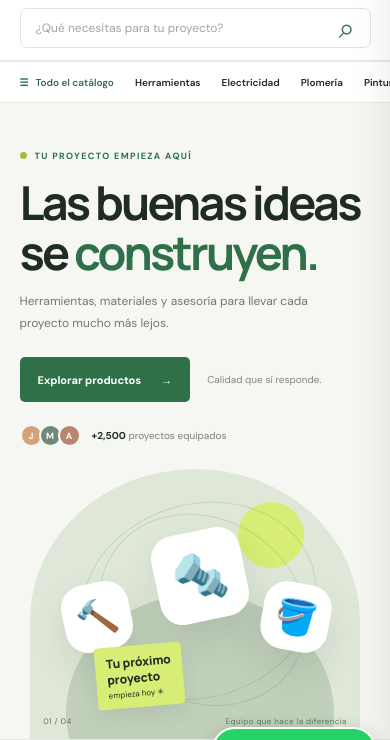
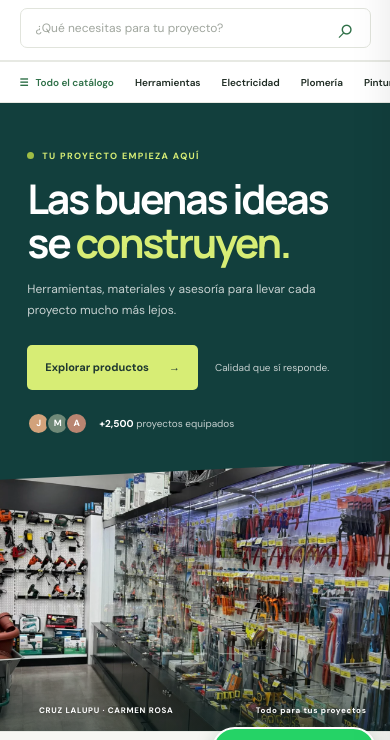
Before and after one commit to fjtrelles-ship-it/web-silva, a plain HTML site: page index.html in a window 390 px wide. Shown: the part 58-798 px from the top of the page. Drawn offline with Linux system fonts and the light colour scheme.

Commit message:
Add files via upload

```diff
--- a/index.html
+++ b/index.html
@@ -64,15 +64,9 @@
           <span><strong>+2,500</strong> proyectos equipados</span>
         </div>
       </div>
-      <div class="hero-art" aria-label="Selección de herramientas para tus proyectos">
-        <div class="art-orbit orbit-one"></div>
-        <div class="art-orbit orbit-two"></div>
-        <div class="art-sun"></div>
-        <div class="tool-emoji drill" aria-hidden="true">🔩</div>
-        <div class="tool-emoji hammer" aria-hidden="true">🔨</div>
-        <div class="tool-emoji paint" aria-hidden="true">🪣</div>
-        <div class="hero-sticker"><strong>Tu próximo<br>proyecto</strong><span>empieza hoy ✳</span></div>
-        <div class="art-caption"><span>01 / 04</span><span>Equipo que hace la diferencia</span></div>
+      <div class="hero-art">
+        <img class="hero-photo" src="imagenes/FRONT.webp" alt="Interior de la ferretería Cruz Lalupu Carmen Rosa">
+        <div class="art-caption"><span>CRUZ LALUPU · CARMEN ROSA</span><span>Todo para tus proyectos</span></div>
       </div>
       <div class="hero-index" aria-hidden="true">CRUZ LALUPU · CARMEN ROSA</div>
     </section>
--- a/style.css
+++ b/style.css
@@ -49,40 +49,34 @@ button { color: inherit; }
 .nav-promo { margin-left: auto; color: #798079; font-size: 10px; white-space: nowrap; }
 .nav-promo span { color: var(--green); }
 
-.hero { position: relative; min-height: 440px; display: grid; grid-template-columns: 1fr 1.03fr; overflow: hidden; max-width: 1440px; padding: 0 6.25%; margin: auto; }
-.hero-copy { z-index: 1; align-self: center; padding: 44px 0 53px; }
+.hero { position: relative; min-height: 440px; display: grid; grid-template-columns: .92fr 1.08fr; overflow: hidden; max-width: 1440px; padding: 0; margin: auto; background: #123f3d; }
+.hero-copy { z-index: 1; align-self: center; padding: 44px 5vw 53px 6.25vw; color: #fff; }
 .eyebrow { display: inline-flex; align-items: center; gap: 8px; color: var(--green); font-size: 9px; font-weight: 800; letter-spacing: 1.35px; }
 .eyebrow-dot { width: 7px; height: 7px; border-radius: 50%; background: #9fbd45; }
 h1, h2, h3, p { margin-top: 0; }
+.hero .eyebrow { color: var(--lime); }
 .hero h1 { margin: 17px 0 14px; font: 700 clamp(38px, 4.8vw, 62px)/1.07 var(--font-display); letter-spacing: -3.4px; }
-.hero h1 span { color: var(--green); }
-.hero-copy > p { max-width: 370px; margin-bottom: 23px; color: #707970; font-size: 13px; line-height: 1.8; }
+.hero h1 span { color: var(--lime); }
+.hero-copy > p { max-width: 370px; margin-bottom: 23px; color: rgb(255 255 255 / 76%); font-size: 13px; line-height: 1.8; }
 .hero-actions { display: flex; align-items: center; gap: 17px; }
 .button { min-height: 45px; display: inline-flex; align-items: center; justify-content: center; gap: 20px; padding: 0 18px; border: 0; border-radius: 5px; font-size: 11px; font-weight: 700; cursor: pointer; transition: transform .18s, background .18s; }
 .button:hover { transform: translateY(-2px); }
 .button-dark { background: var(--green); color: #fff; }
 .button-dark:hover { background: var(--green-dark); }
-.hero-note { color: #81877f; font-size: 10px; }
-.hero-proof { display: flex; align-items: center; gap: 11px; margin-top: 34px; color: #7a8179; font-size: 10px; }
-.hero-proof strong { color: var(--ink); }
+.hero .button-dark { background: var(--lime); color: #1f3831; }
+.hero .button-dark:hover { background: #e1f58a; }
+.hero-note { color: rgb(255 255 255 / 75%); font-size: 10px; }
+.hero-proof { display: flex; align-items: center; gap: 11px; margin-top: 34px; color: rgb(255 255 255 / 75%); font-size: 10px; }
+.hero-proof strong { color: #fff; }
 .proof-avatars { display: flex; padding-left: 4px; }
-.proof-avatars i { width: 23px; height: 23px; display: grid; place-items: center; margin-left: -4px; border: 2px solid var(--paper); border-radius: 50%; background: #d2a27b; color: #fff; font-size: 9px; font-style: normal; font-weight: 700; }
+.proof-avatars i { width: 23px; height: 23px; display: grid; place-items: center; margin-left: -4px; border: 2px solid #123f3d; border-radius: 50%; background: #d2a27b; color: #fff; font-size: 9px; font-style: normal; font-weight: 700; }
 .proof-avatars i:nth-child(2) { background: #708978; }
 .proof-avatars i:nth-child(3) { background: #b98571; }
-.hero-art { position: relative; min-height: 390px; align-self: stretch; margin: 24px 0 0; overflow: hidden; border-radius: 50% 50% 0 0 / 56% 56% 0 0; background: #dfe8d8; }
-.hero-art::before { content: ""; position: absolute; left: 11%; right: 8%; bottom: -34%; height: 88%; border-radius: 50%; background: #c1d0bb; }
-.art-sun { position: absolute; top: 12%; right: 17%; width: 88px; height: 88px; border-radius: 50%; background: var(--lime); }
-.art-orbit { position: absolute; z-index: 1; width: 72%; height: 72%; top: 13%; left: 15%; border: 1px solid rgb(47 112 72 / 16%); border-radius: 50%; transform: rotate(-17deg); }
-.orbit-two { top: 18%; left: 20%; width: 65%; height: 68%; transform: rotate(30deg); }
-.tool-emoji { position: absolute; z-index: 2; display: grid; place-items: center; width: 120px; height: 120px; border: 1px solid rgb(255 255 255 / 70%); border-radius: 29px; background: #fff; box-shadow: 0 18px 36px rgb(46 68 49 / 12%); font-size: 59px; }
-.drill { top: 26%; left: 36%; transform: rotate(-12deg); }
-.hammer { top: 44%; left: 9%; width: 88px; height: 88px; border-radius: 23px; font-size: 43px; transform: rotate(-12deg); }
-.paint { top: 56%; right: 9%; width: 88px; height: 88px; border-radius: 23px; font-size: 43px; transform: rotate(10deg); }
-.hero-sticker { position: absolute; z-index: 3; left: 19%; bottom: 12%; display: flex; flex-direction: column; padding: 13px 15px; border-radius: 4px; background: var(--lime); box-shadow: 0 9px 18px rgb(45 62 32 / 9%); transform: rotate(-5deg); }
-.hero-sticker strong { font: 800 12px/1.3 var(--font-display); }
-.hero-sticker span { margin-top: 3px; font-size: 8px; }
-.art-caption { position: absolute; z-index: 2; right: 4%; bottom: 5%; left: 4%; display: flex; justify-content: space-between; color: #617362; font-size: 8px; letter-spacing: .4px; }
-.hero-index { position: absolute; left: 2%; bottom: 41px; color: #98a096; font-size: 8px; font-weight: 700; letter-spacing: 1.5px; writing-mode: vertical-rl; transform: rotate(180deg); }
+.hero-art { position: relative; min-height: 440px; align-self: stretch; overflow: hidden; clip-path: polygon(9% 0, 100% 0, 100% 100%, 0 100%); }
+.hero-art::after { content: ""; position: absolute; inset: 0; background: linear-gradient(0deg, rgb(13 34 31 / 55%), transparent 34%); }
+.hero-photo { position: absolute; inset: 0; width: 100%; height: 100%; object-fit: cover; object-position: center; }
+.art-caption { position: absolute; z-index: 1; right: 6%; bottom: 6%; left: 10%; display: flex; justify-content: space-between; gap: 12px; color: #fff; font-size: 8px; font-weight: 700; letter-spacing: .7px; text-shadow: 0 1px 5px rgb(0 0 0 / 35%); }
+.hero-index { position: absolute; left: 2%; bottom: 41px; color: rgb(255 255 255 / 50%); font-size: 8px; font-weight: 700; letter-spacing: 1.5px; writing-mode: vertical-rl; transform: rotate(180deg); }
 
 .benefits { display: grid; grid-template-columns: repeat(4, 1fr); gap: 22px; max-width: 1280px; padding: 23px 6.25%; margin: 0 auto; border-top: 1px solid var(--line); border-bottom: 1px solid var(--line); }
 .benefit { display: flex; align-items: center; gap: 11px; }
@@ -180,13 +174,19 @@ body.has-open-cart { overflow: hidden; }
   .site-header { gap: 23px; padding-right: 4%; padding-left: 4%; }
   .category-nav { gap: 22px; padding-right: 4%; padding-left: 4%; overflow-x: auto; }
   .nav-promo { display: none; }
-  .hero { padding-right: 4%; padding-left: 4%; }
-  .hero h1 { font-size: 52px; }
-  .hero-art { min-height: 360px; }
+  .hero-copy { padding-right: 4vw; padding-left: 5vw; }
+  .hero h1 { font-size: clamp(38px, 5vw, 49px); }
+  .hero-art { min-height: 400px; }
   .benefits { padding-right: 4%; padding-left: 4%; }
   .products-section { padding-right: 4%; padding-left: 4%; }
   .product-grid { grid-template-columns: repeat(3, minmax(0, 1fr)); }
   .project-banner { margin-right: 4%; margin-left: 4%; }
+}
+@media (max-width: 780px) {
+  .hero { min-height: auto; grid-template-columns: 1fr; }
+  .hero-copy { padding: 40px 7% 26px; }
+  .hero h1 { font-size: clamp(38px, 6vw, 48px); letter-spacing: -2.6px; }
+  .hero-art { min-height: 320px; clip-path: polygon(0 7%, 100% 0, 100% 100%, 0 100%); }
 }
 @media (max-width: 700px) {
   .site-header { height: auto; min-height: 68px; flex-wrap: wrap; gap: 11px; padding: 12px 5%; }
@@ -200,19 +200,12 @@ body.has-open-cart { overflow: hidden; }
   .search-bar { order: 2; flex: 1 0 100%; max-width: none; height: 40px; }
   .category-nav { height: 42px; gap: 21px; padding: 0 5%; }
   .category-nav a { font-size: 10px; }
-  .hero { min-height: auto; grid-template-columns: 1fr; padding: 0 5%; }
-  .hero-copy { padding: 40px 0 12px; }
-  .hero h1 { margin-top: 13px; font-size: clamp(43px, 12vw, 59px); letter-spacing: -2.8px; }
+  .hero { min-height: auto; grid-template-columns: 1fr; padding: 0; }
+  .hero-copy { padding: 40px 7% 26px; }
+  .hero h1 { margin-top: 13px; font-size: clamp(34px, 10.5vw, 48px); letter-spacing: -2.3px; }
   .hero-copy > p { max-width: 330px; font-size: 12px; }
   .hero-proof { margin-top: 22px; }
-  .hero-art { min-height: 270px; margin: 10px 3% 0; }
-  .art-sun { width: 66px; height: 66px; }
-  .tool-emoji { width: 90px; height: 90px; border-radius: 23px; font-size: 45px; }
-  .drill { top: 23%; left: 38%; }
-  .hammer, .paint { top: 42%; width: 68px; height: 68px; font-size: 34px; }
-  .hammer { left: 10%; }
-  .paint { right: 9%; }
-  .hero-sticker { bottom: 12%; left: 20%; padding: 9px 11px; }
+  .hero-art { min-height: 270px; clip-path: polygon(0 7%, 100% 0, 100% 100%, 0 100%); }
   .hero-index { display: none; }
   .benefits { grid-template-columns: repeat(2, 1fr); gap: 16px 10px; padding: 20px 5%; }
   .benefit { gap: 8px; }
```
